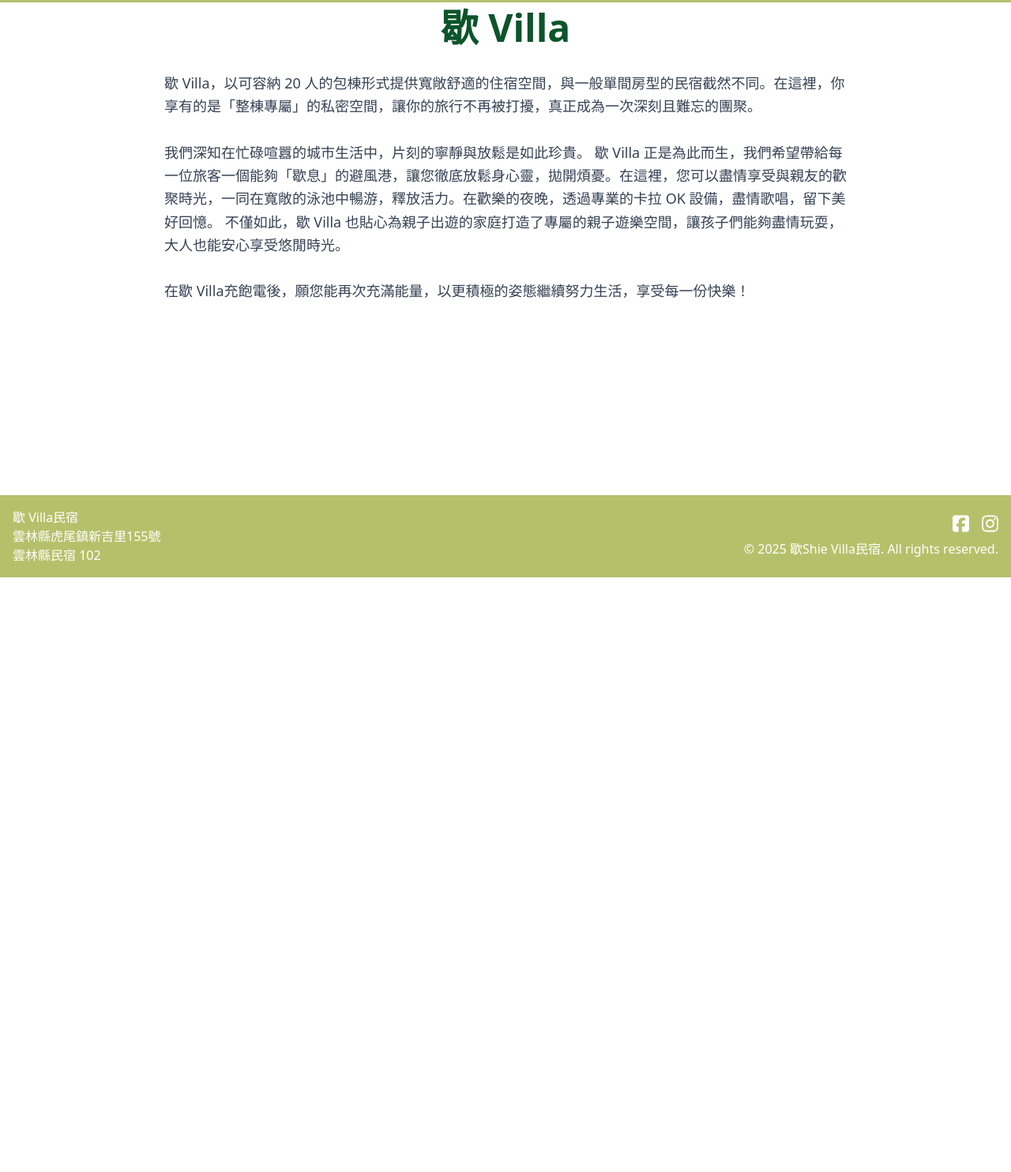
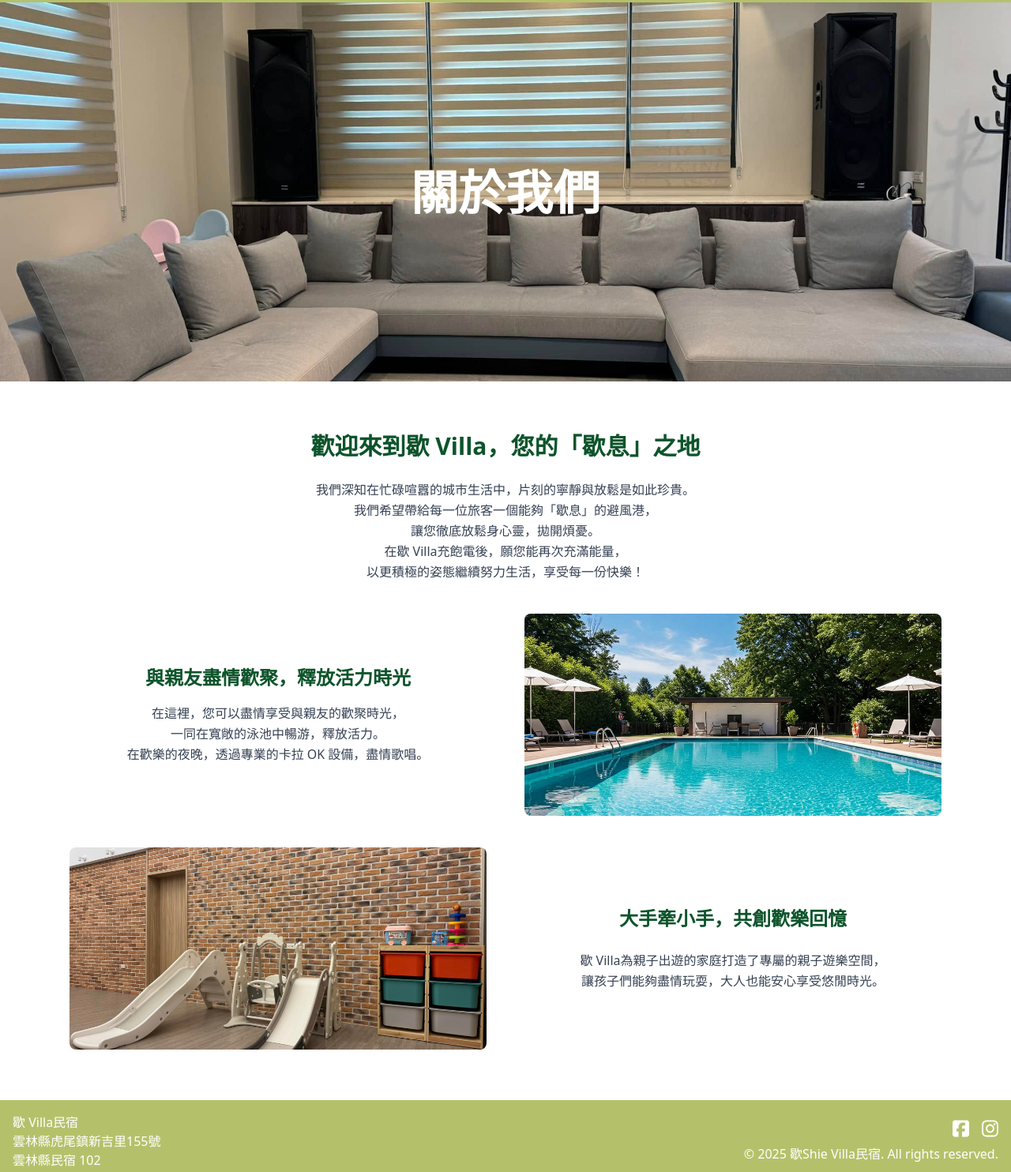
Before and after one commit to yingtung/shie-villa, a Gatsby site: page /about in a window 1280 px wide. Shown: the part 69-1553 px from the top of the page at 79% size. Before the commit the page ends 800 px from the top, so only its background shows below. Built offline with nearby package versions, Linux system fonts and the light colour scheme; Gatsby itself is replaced by a stand-in of ours.

Commit message:
finish abount page

```diff
--- a/src/components/navbar.tsx
+++ b/src/components/navbar.tsx
@@ -44,7 +44,7 @@ const Navbar: React.FC = () => {
 
   return (
     <header
-      className={`fixed top-0 left-0 right-0 z-50 transition-all duration-300 ${
+      className={`h-(--navbar-height) fixed top-0 left-0 right-0 z-50 transition-all duration-300 ${
         shouldBeTransparent ? 'bg-transparent' : 'bg-(--color-primary)'
       }`}
     >
--- a/src/pages/about.tsx
+++ b/src/pages/about.tsx
@@ -1,30 +1,90 @@
 import type { PageProps } from 'gatsby';
 import React from 'react';
 import Layout from '../components/layout';
+import { StaticImage } from 'gatsby-plugin-image';
 
 const AboutPage: React.FC<PageProps> = () => {
   return (
     <Layout>
-      <div className="pt-[80px]">
-        <h1 className="text-4xl md:text-5xl font-bold mb-8 text-center ">
-          歇 Villa
+      <div className="pt-(--navbar-height) min-h-screen">
+        {/* Banner Section */}
+        <div className="relative h-[60vh] w-full overflow-hidden">
+          <StaticImage
+            className="w-full h-full object-cover"
+            src="../images/livingroom.jpg"
+            alt="歇 Villa 主視覺"
+            placeholder="blurred"
+          />
+          <div className="absolute inset-0 flex items-center justify-center">
+            <h1 className="text-6xl font-bold text-white text-center">
+              關於我們
             </h1>
-        <div className="max-w-4xl mx-auto px-4">
-          <p className="text-lg leading-relaxed">
-            歇 Villa，以可容納 20
-            人的包棟形式提供寬敞舒適的住宿空間，與一般單間房型的民宿截然不同。在這裡，你享有的是「整棟專屬」的私密空間，讓你的旅行不再被打擾，真正成為一次深刻且難忘的團聚。
+          </div>
+        </div>
+
+        {/* Content Section */}
+        <div className="max-w-6xl mx-auto px-6 py-16">
+          <div className="space-y-10">
+            <div className="text-center">
+              <h2 className="text-3xl font-bold mb-6">
+                歡迎來到歇 Villa，您的「歇息」之地
+              </h2>
+              <p className="text-md leading-relaxed">
+                我們深知在忙碌喧囂的城市生活中，片刻的寧靜與放鬆是如此珍貴。
                 <br />
+                我們希望帶給每一位旅客一個能夠「歇息」的避風港，
                 <br />
-            我們深知在忙碌喧囂的城市生活中，片刻的寧靜與放鬆是如此珍貴。 歇
-            Villa
-            正是為此而生，我們希望帶給每一位旅客一個能夠「歇息」的避風港，讓您徹底放鬆身心靈，拋開煩憂。在這裡，您可以盡情享受與親友的歡聚時光，一同在寬敞的泳池中暢游，釋放活力。在歡樂的夜晚，透過專業的卡拉
-            OK 設備，盡情歌唱，留下美好回憶。 不僅如此，歇 Villa
-            也貼心為親子出遊的家庭打造了專屬的親子遊樂空間，讓孩子們能夠盡情玩耍，大人也能安心享受悠閒時光。
+                讓您徹底放鬆身心靈，拋開煩憂。
                 <br />
+                在歇 Villa充飽電後，願您能再次充滿能量，
                 <br />
-            在歇
-            Villa充飽電後，願您能再次充滿能量，以更積極的姿態繼續努力生活，享受每一份快樂！
+                以更積極的姿態繼續努力生活，享受每一份快樂！
               </p>
+            </div>
+            <div className="grid grid-cols-1 md:grid-cols-2 gap-12">
+              <div className="space-y-4 self-center">
+                <h3 className="text-2xl font-semibold text-center">
+                  與親友盡情歡聚，釋放活力時光
+                </h3>
+                <p className="text-md leading-relaxed text-center ">
+                  在這裡，您可以盡情享受與親友的歡聚時光，
+                  <br />
+                  一同在寬敞的泳池中暢游，釋放活力。
+                  <br />
+                  在歡樂的夜晚，透過專業的卡拉 OK 設備，盡情歌唱。
+                </p>
+              </div>
+              <div className="relative h-64 rounded-lg overflow-hidden">
+                <StaticImage
+                  className="w-full h-full object-cover"
+                  src="../images/pool.jpg"
+                  alt="swimming pool"
+                  placeholder="blurred"
+                />
+              </div>
+            </div>
+
+            <div className="grid grid-cols-1 md:grid-cols-2 gap-12">
+              <div className="relative h-64 rounded-lg overflow-hidden order-2 md:order-1">
+                <StaticImage
+                  className="w-full h-full object-cover"
+                  src="../images/slide.jpg"
+                  alt="海港風景"
+                  placeholder="blurred"
+                />
+              </div>
+              <div className="space-y-6 order-1 md:order-2 self-center">
+                <h3 className="text-2xl font-semibold text-center">
+                  大手牽小手，共創歡樂回憶
+                </h3>
+                <p className="text-md leading-relaxed text-center">
+                  歇 Villa為親子出遊的家庭打造了專屬的親子遊樂空間，
+                  <br />
+                  讓孩子們能夠盡情玩耍，大人也能安心享受悠閒時光。
+                </p>
+              </div>
+            </div>
+          </div>
         </div>
       </div>
     </Layout>
--- a/src/pages/index.tsx
+++ b/src/pages/index.tsx
@@ -9,7 +9,7 @@ import ViewMoreButton from '../components/viewMoreButton';
 
 const SectionTitle: React.FC<{ titleText: string }> = ({ titleText }) => {
   return (
-    <h1 className="text-4xl md:text-5xl underline decoration-[#CCDEE0] text-center">
+    <h1 className="text-3xl md:text-4xl underline decoration-[#CCDEE0] text-center">
       {titleText}
     </h1>
   );
@@ -57,12 +57,12 @@ const IndexPage: React.FC<PageProps> = () => {
             className="border-(--border-color) border-base"
           />
         </div>
-        <div className="p-8 md:p-16 md:basis-1/2 ">
+        <div className="p-8 md:p-16 md:basis-1/2 self-center">
           <SectionTitle titleText="關於歇 Villa" />
           <h2 className="text-[#114b5f] my-8 text-center">
             獨棟｜別墅｜庭院｜歡唱
           </h2>
-          <p className="my-8 text-center">
+          <p className="my-8">
             歇 Villa，提供可容納 20
             人的整棟包棟住宿，打造全然專屬的團聚時光。在您忙碌的生活中，歇 Villa
             是讓您徹底放鬆身心、充電再出發的寧靜空間。盡情享受泳池的清涼、卡拉
@@ -76,9 +76,9 @@ const IndexPage: React.FC<PageProps> = () => {
       </div>
       {/* Rooms section */}
       <div className="flex flex-col md:flex-row bg-(--background-color)">
-        <div className="p-8 md:p-16 md:basis-1/2">
+        <div className="p-8 md:p-16 md:basis-1/2 self-center">
           <SectionTitle titleText="精選房型" />
-          <p className="my-8 text-center">
+          <p className="my-8">
             歇 Villa，以20人包棟形式提供住宿空間，和一般單間房型的民宿不同，
             這裡的空間是「整棟專屬」，讓你的旅行真正成為一次深刻的團聚。
             我們希望帶給旅客在忙碌的城市中能夠在這「歇息」一下，放鬆身心靈且充電後獲得滿滿能量，再繼續努力生活、快樂生活。
--- a/src/styles/global.css
+++ b/src/styles/global.css
@@ -2,6 +2,7 @@
 @import url('https://fonts.googleapis.com/css2?family=Birthstone&display=swap');
 @layer theme ,base, components, utilities;
 @theme {
+  --navbar-height: 72px;
   --color-primary: #b5c16a;
   --color-secondary: #ccdee0;
   --color-highlight: #655eb5;
@@ -33,6 +34,11 @@
   }
   h2 {
     font-size: var(--text-xl);
+    font-weight: var(--font-weight-semibold);
+    color: var(--text-color-primary);
+  }
+  h3 {
+    font-size: var(--text-lg);
     font-weight: var(--font-weight-semibold);
     color: var(--text-color-primary);
   }
```
Also changed, not shown: src/images/banner1.jpg (added), src/images/kitchen.jpg (added), src/images/livingroom.jpg (added), src/images/slide.jpg (added). Lines whose indentation alone changed are shown as unchanged.
